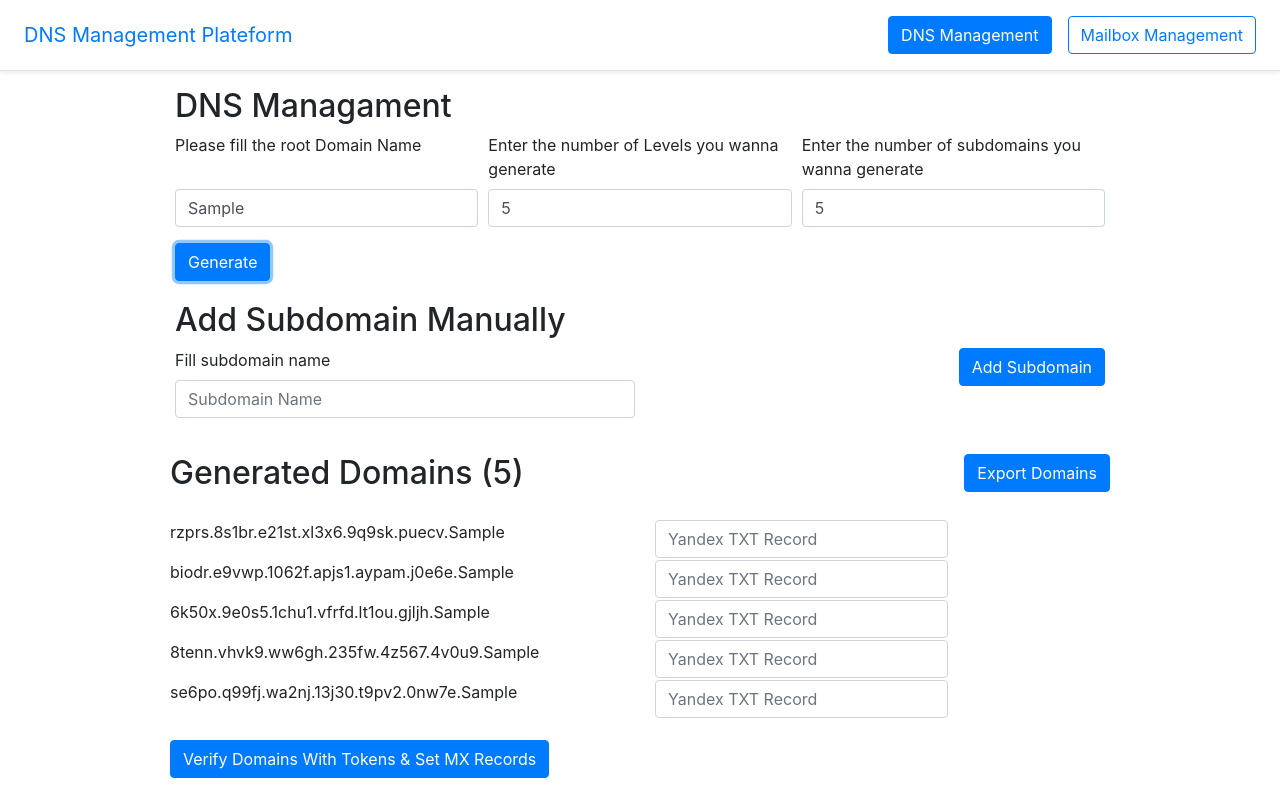
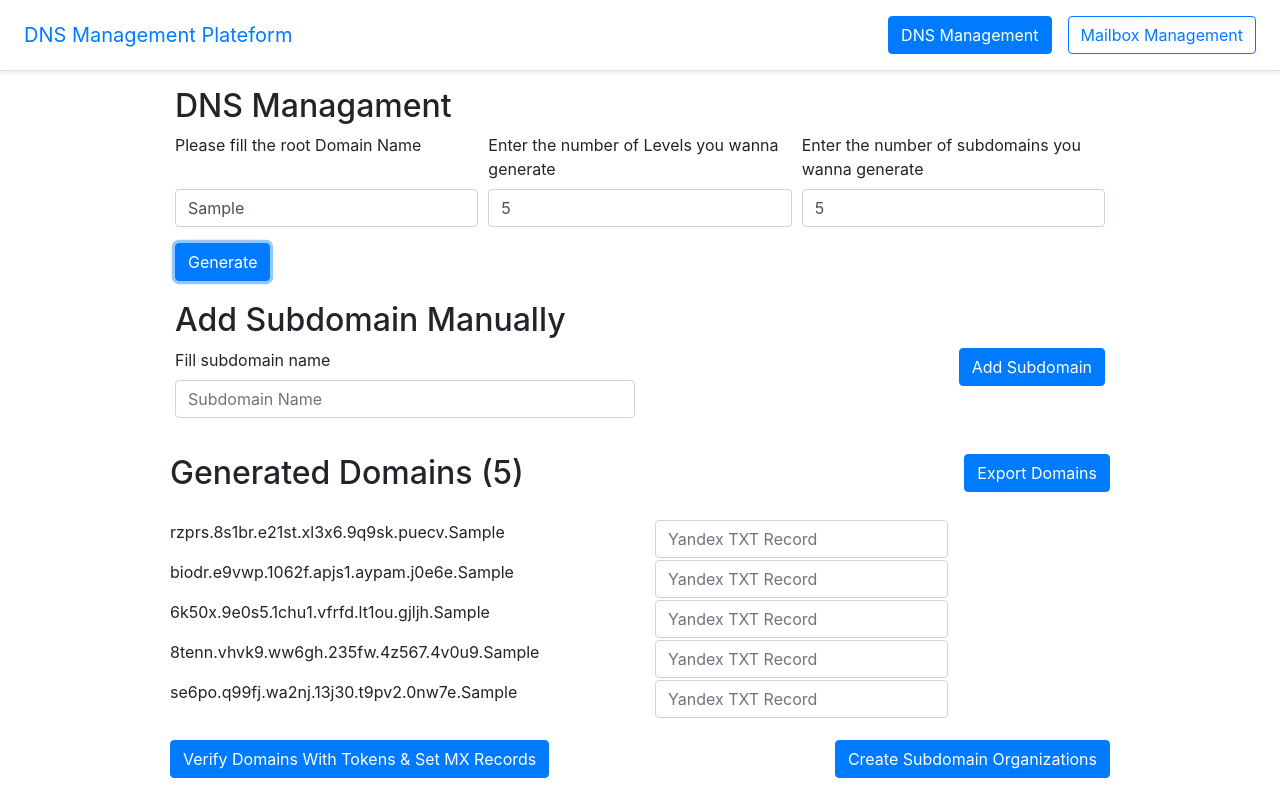
Before and after one commit to MAbarri/yandexMailboxesGenerator, an Angular app: page /dns-management in a window 1280 px wide. Both pictures are taken after typing "Sample", "5", "5" into the empty fields and a click on the button "Generate". Shown: the top 800 px of the page. Built offline with nearby package versions, Linux system fonts and the light colour scheme.

Commit message:
minor fix

```diff
--- a/src/app/dns-management/dns-management.component.html
+++ b/src/app/dns-management/dns-management.component.html
@@ -70,6 +70,9 @@
         <div class="col-md-6">
           <button type="submit" class="btn btn-primary">Verify Domains With Tokens & Set MX Records</button>
         </div>
+        <div class="col-md-6 text-right">
+          <button type="button" (click)="fileInput.click()" class="btn btn-primary">Create Subdomain Organizations</button>
+        </div>
       </div>
       <p *ngIf="addedRecordSuccess" style="color: green">added records successfully</p>
     </form>
```
